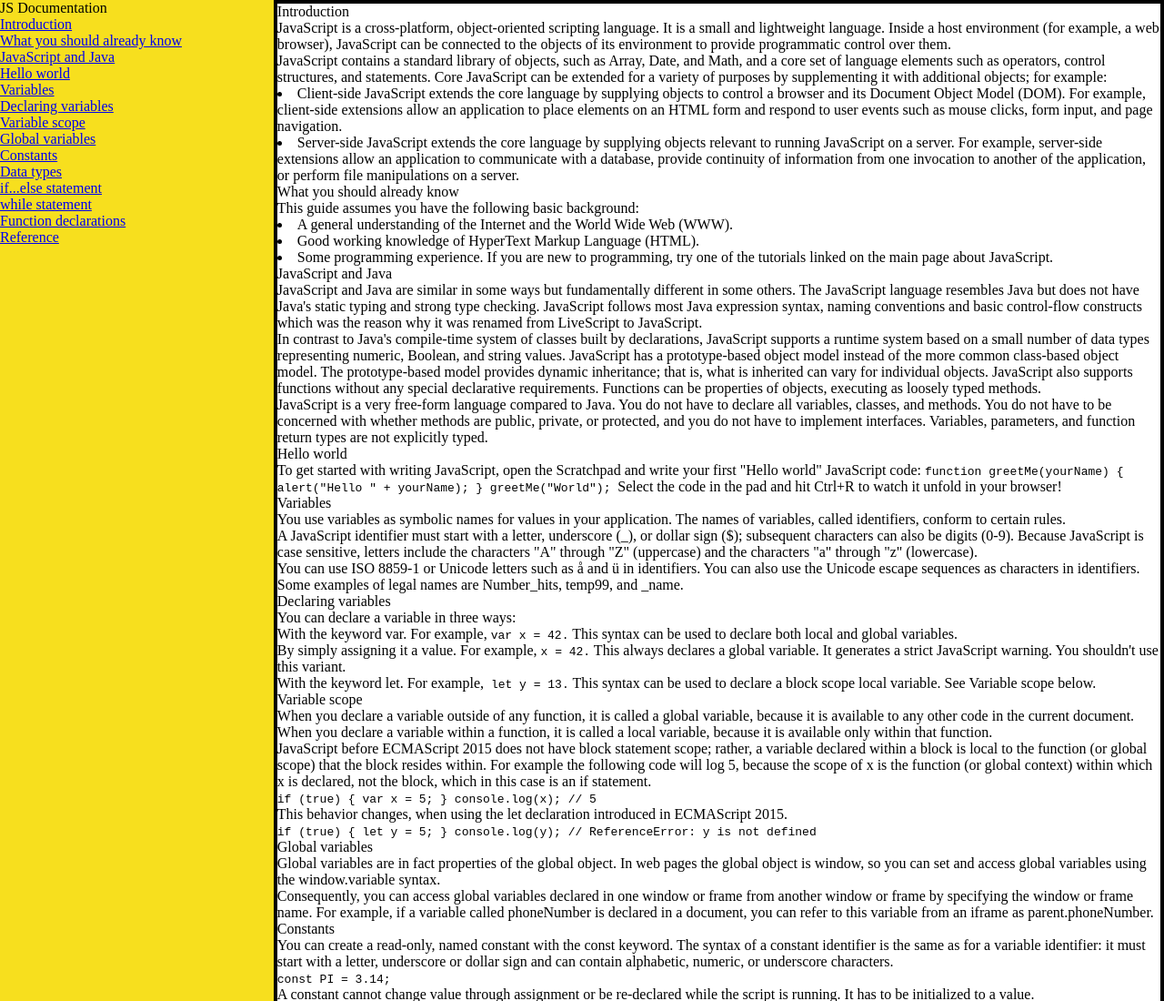
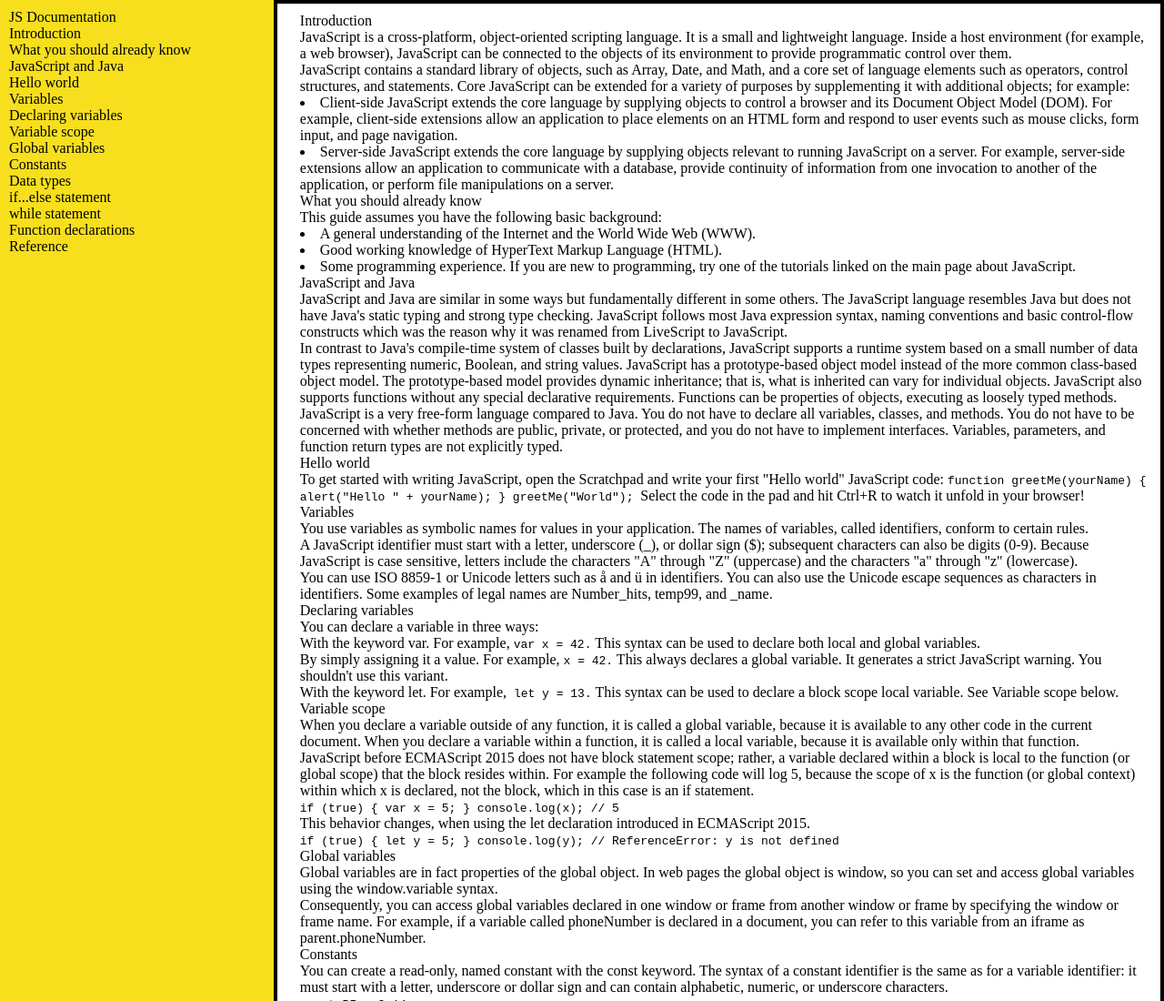
Before and after one commit to paulcarroty/freecodecamp-projects, a plain HTML site: page technical-documentation-page/index.html in a window 1280 px wide. Shown: the top 1100 px of the page at 91% size. Drawn offline with Linux system fonts and the light colour scheme.

Commit message:
massive css improvements

```diff
--- a/technical-documentation-page/main.css
+++ b/technical-documentation-page/main.css
@@ -5,6 +5,16 @@
 }
 
 
+nav>ul,
+a>li {
+
+    list-style: none;
+    color: #000;
+}
+
+nav>ul>a {
+    text-decoration: none;
+}
 
 #container {
     display: flex;
@@ -14,16 +24,15 @@
 #left-side {
     flex: 1 1 280px;
     background-color: #f7df1e;
+    padding: 10px;
 }
 
-#left-side>a {
-    text-decoration: node;
-}
 
-#navbar>li {
-    list-style: none;
-}
+
+
 
 #right-side {
     flex: 4 1 70%;
     border: 4px solid black;
+    padding: 10px 10px 10px 25px;
+}
```
